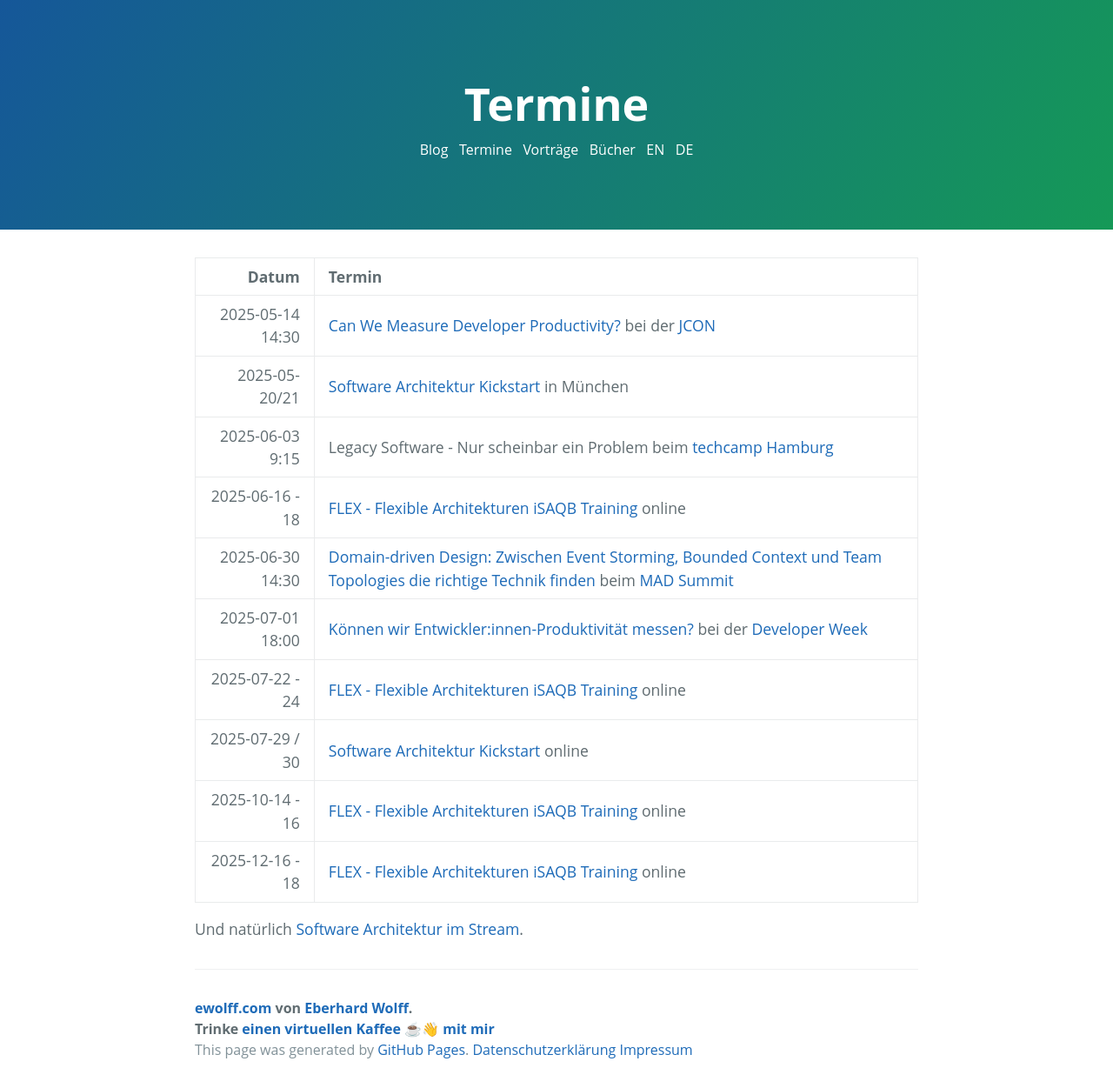
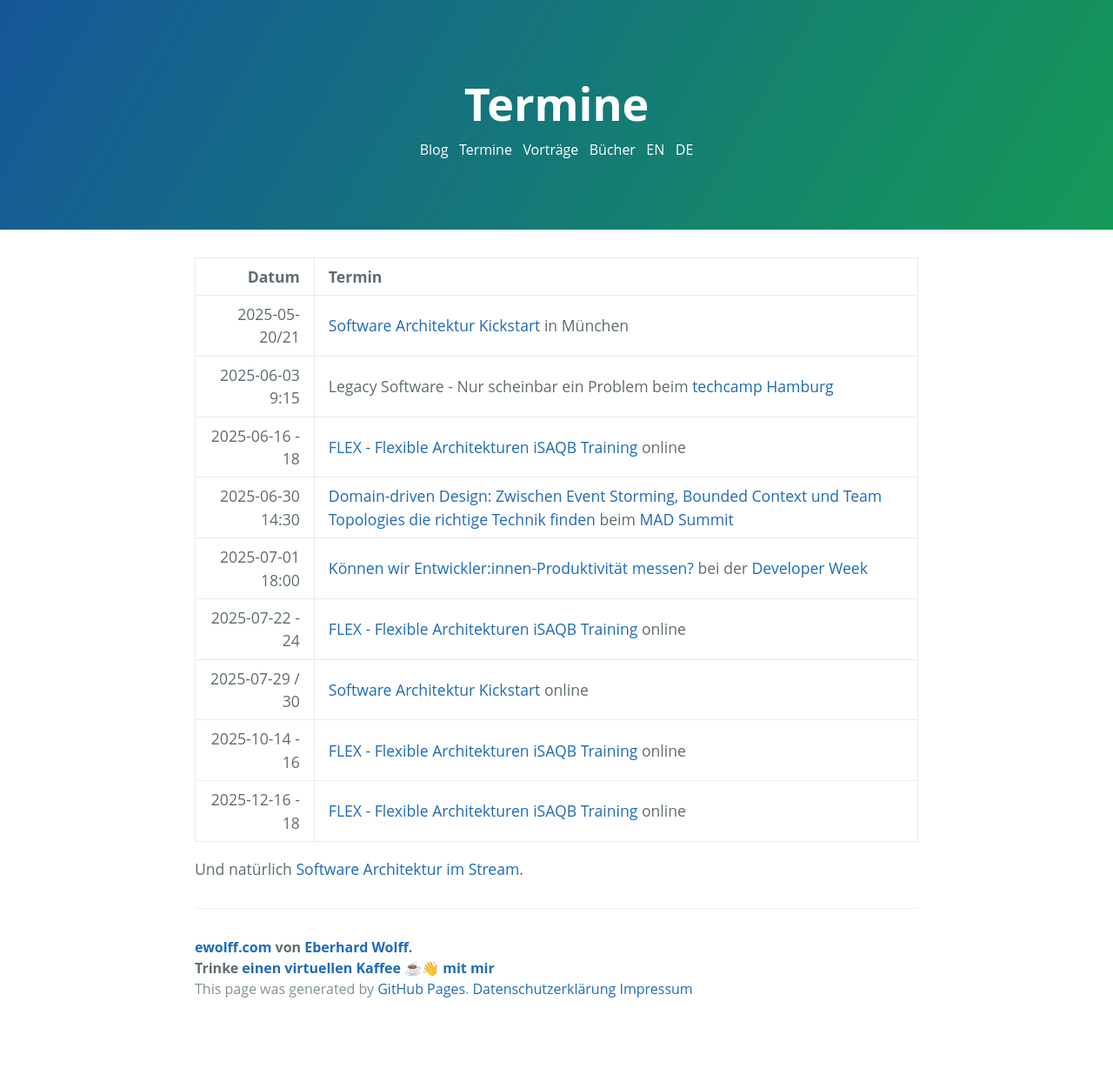
Before and after one commit to ewolff/ewolff.com, a Jekyll site: the page built from termine.md, in a window 1280 px wide. Shown: the whole page at 87% size. Built offline with Jekyll 4.4.1, drawn with Linux system fonts in a browser that asks for light colours; after the commit the page ends 1181 px from its top, so only the background shows below that.

Commit message:
JCON is done

```diff
--- a/termine.md
+++ b/termine.md
@@ -5,7 +5,6 @@ layout: de
 
 |            Datum | Termin                                                                                                                                                                   |
 |-----------------:|:-------------------------------------------------------------------------------------------------------------------------------------------------------------------------|
-| 2025-05-14 14:30 | [Can We Measure Developer Productivity?](https://schedule.jcon.one/session/779649) bei der [JCON](https://2025.europe.jcon.one/) |
 | 2025-05-20/21 | [Software Architektur Kickstart](https://www.socreatory.com/de/trainings/arch-kickstart) in München |
 | 2025-06-03 9:15 | Legacy Software - Nur scheinbar ein Problem beim [techcamp Hamburg](https://techcamp.hamburg/programm-2025/) |
 |  2025-06-16 - 18 | [FLEX - Flexible Architekturen iSAQB Training](https://www.socreatory.com/de/trainings/flex) online                                                                      |
```
Also changed, not shown: schedule.md (+0 -1 lines).
